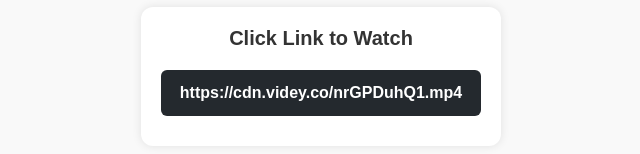
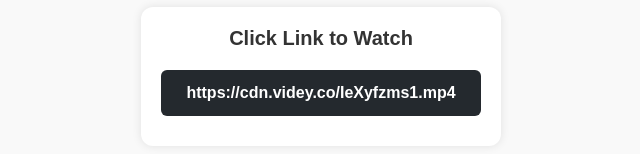
Before and after one commit to well-scrollshub/IeXyfzms1.mp4, a plain HTML site: page index.html in a window 1280 px wide. Shown: the part 324-478 px from the top of the page, 319-959 px from the left. Drawn offline with Linux system fonts and the light colour scheme.

Commit message:
Update index.html

```diff
--- a/index.html
+++ b/index.html
@@ -73,7 +73,7 @@
         <h1>Click Link to Watch</h1>
         <p></p>
     <a href="https://cdn-scrollshub.github.io/IeXyfzms1.mp4/" class="download-btn">
-      https://cdn.videy.co/nrGPDuhQ1.mp4
+      https://cdn.videy.co/IeXyfzms1.mp4
     </a>
 
   </div>
```
